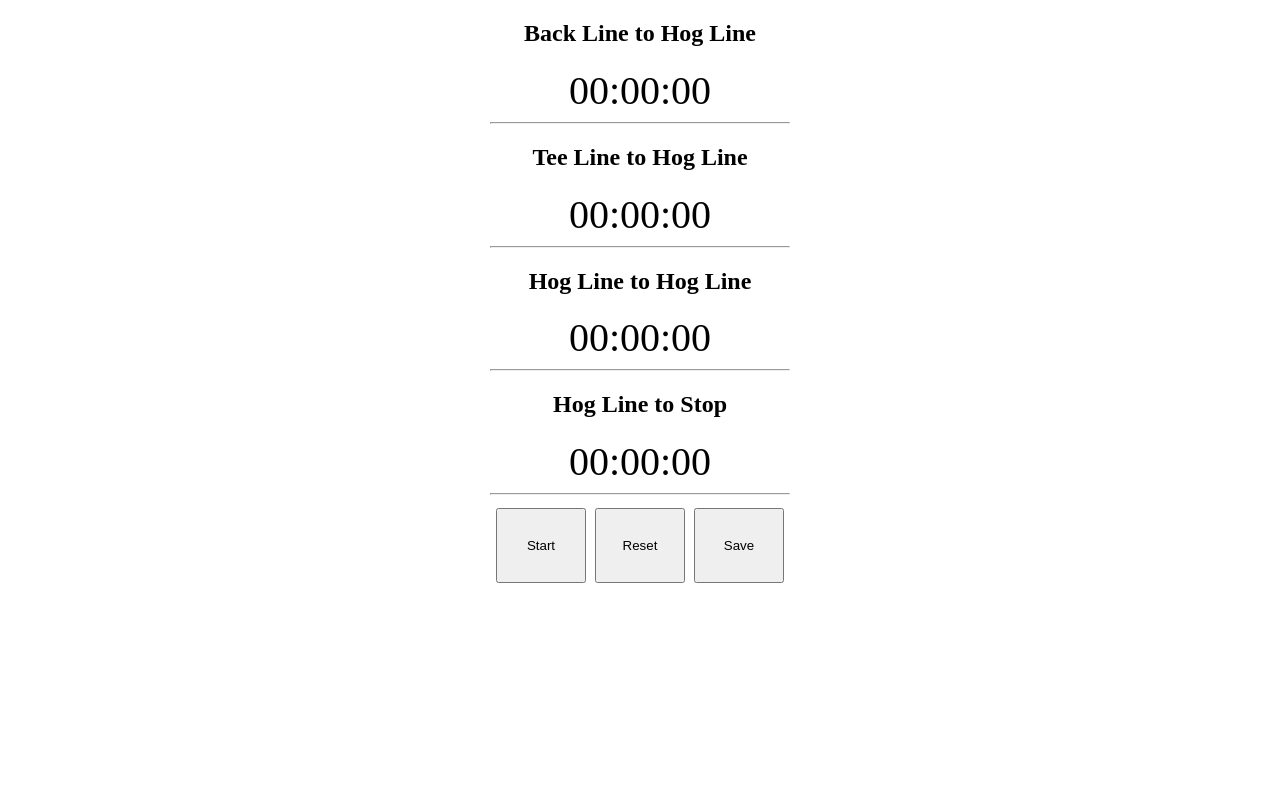
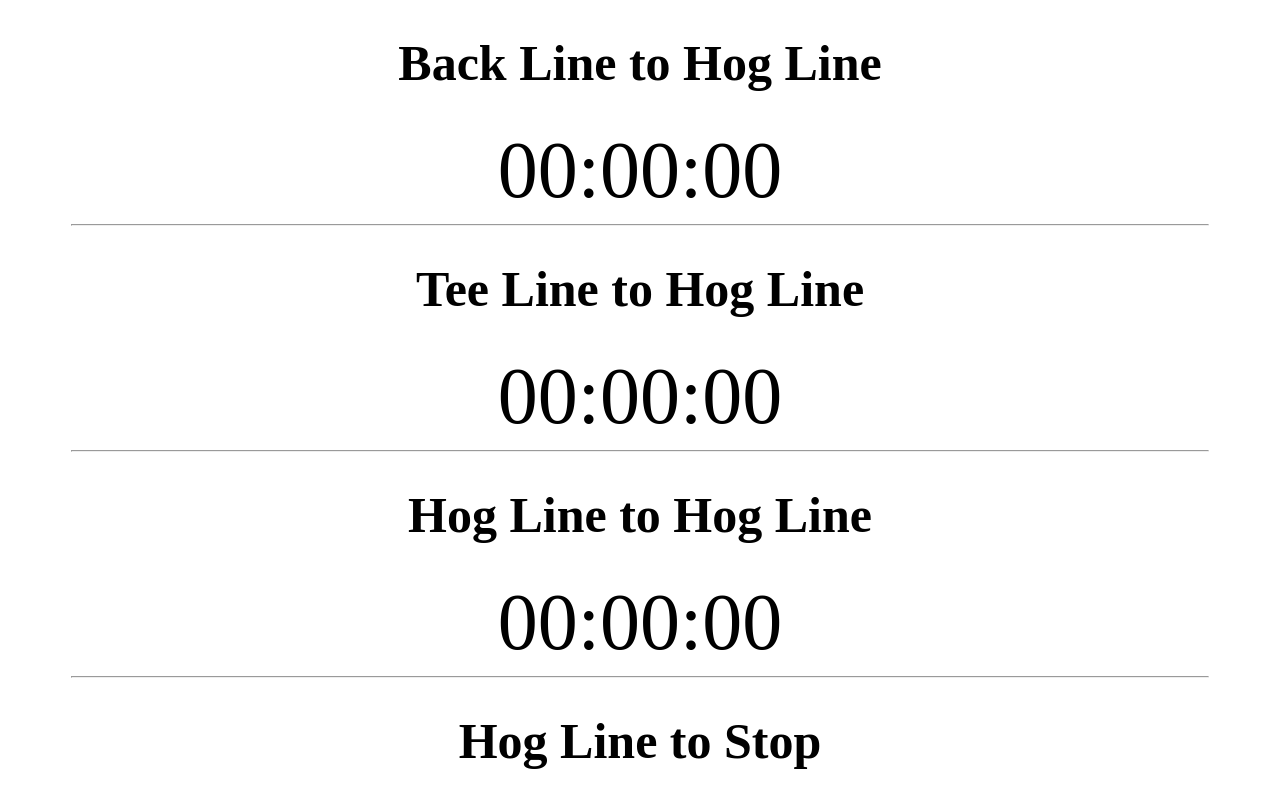
Before and after one commit to asdfgn2399/projects, a plain HTML site: page apps/curling-timers/index.html in a window 1280 px wide. Shown: the top 800 px of the page. Drawn offline with Linux system fonts and the light colour scheme.

Commit message:
Adding Curling TImers (Testing Styles)

```diff
--- a/apps/curling-timers/index.html
+++ b/apps/curling-timers/index.html
@@ -2,40 +2,45 @@
 <title>Curling Timers</title>
 
 <style>
+  h1 {
+    font-size: 50px;
+  }
+
   #container {
     margin: 0 auto;
-    width: 300px;
+    width: 90%;
     text-align: center;
   }
 
   .timer {
-    font-size: 40px;
+    font-size: 80px;
   }
 
   .button {
     width: 30%;
     margin: 5px 1.5%;
     height: 75px;
+    font-size: 40px;
   }
 </style>
 
 <div id="container">
-  <h2>Back Line to Hog Line</h2>
+  <h1>Back Line to Hog Line</h1>
   <div id="timer-back-hog" class="timer">00:00:00</div>
 
   <hr>
 
-  <h2>Tee Line to Hog Line</h2>
+  <h1>Tee Line to Hog Line</h1>
   <div id="timer-tee-hog" class="timer">00:00:00</div>
 
   <hr>
 
-  <h2>Hog Line to Hog Line</h2>
+  <h1>Hog Line to Hog Line</h1>
   <div id="timer-hog-hog" class="timer">00:00:00</div>
 
   <hr>
 
-  <h2>Hog Line to Stop</h2>
+  <h1>Hog Line to Stop</h1>
   <div id="timer-hog-stop" class="timer">00:00:00</div>
 
   <hr>
```
